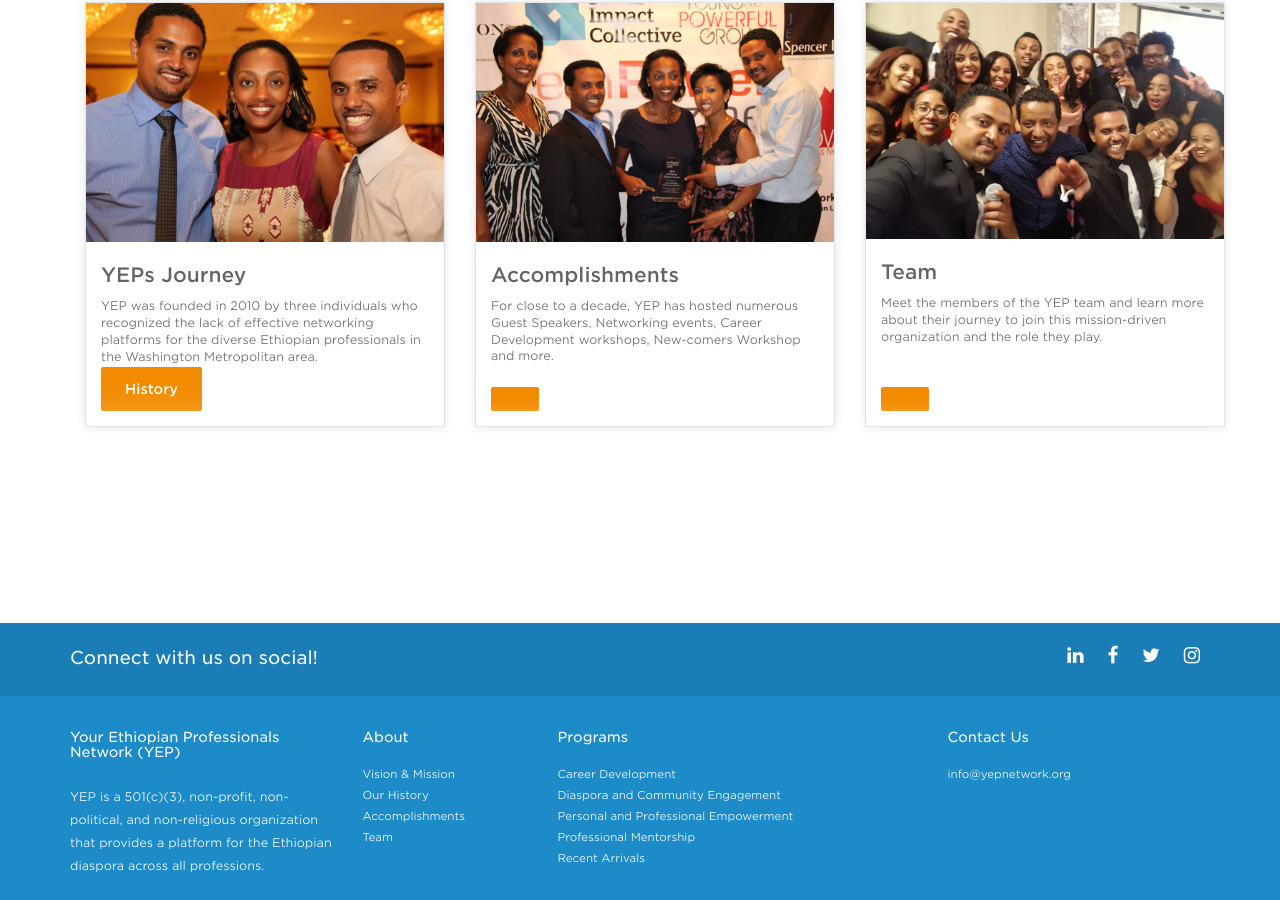
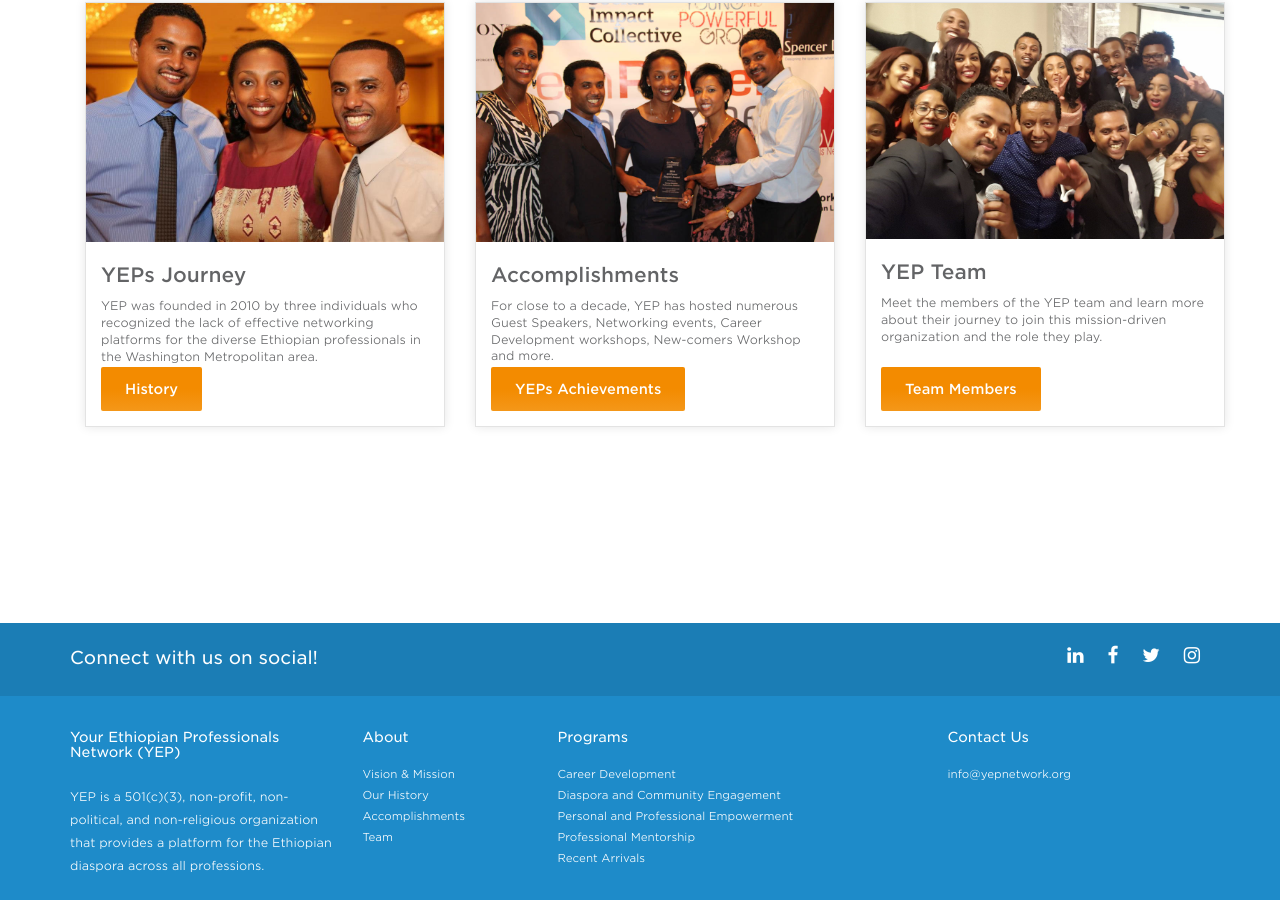
Before and after one commit to YEPNetwork/yepnetwork.github.io, a Jekyll site: the page built from about.html, in a window 1280 px wide and 900 px high, scrolled down 829 px. Built offline with Jekyll 4.4.1, drawn with Linux system fonts in a browser that asks for light colours; nearby versions of some CDN libraries.

Commit message:
Update about.html

```diff
--- a/about.html
+++ b/about.html
@@ -12,10 +12,12 @@ sections:
     image: assets/images/programs/leadership_team_2.jpg
     path: /about/history
   - title: Accomplishments
+    head:  YEPs Achievements
     desc: For close to a decade, YEP has hosted numerous Guest Speakers, Networking events, Career Development workshops, New-comers Workshop and more.
     image: assets/images/programs/Empower_award.jpg
     path: /about/accomplishments
-  - title: Team
+  - title: YEP Team
+    head: Team Members
     desc: Meet the members of the YEP team and learn more about their journey to join this mission-driven organization and the role they play.
     image: assets/images/programs/team_pic.jpg
     path: /about/team
```
